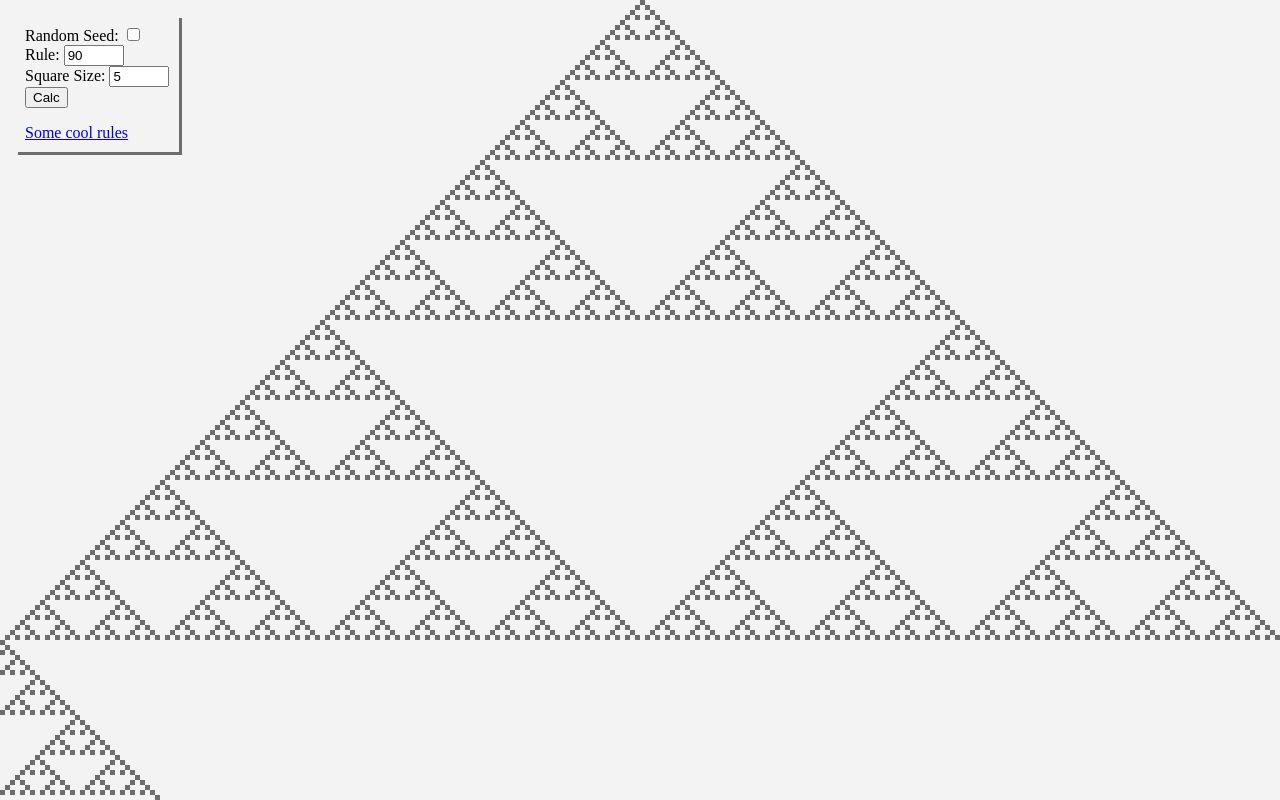
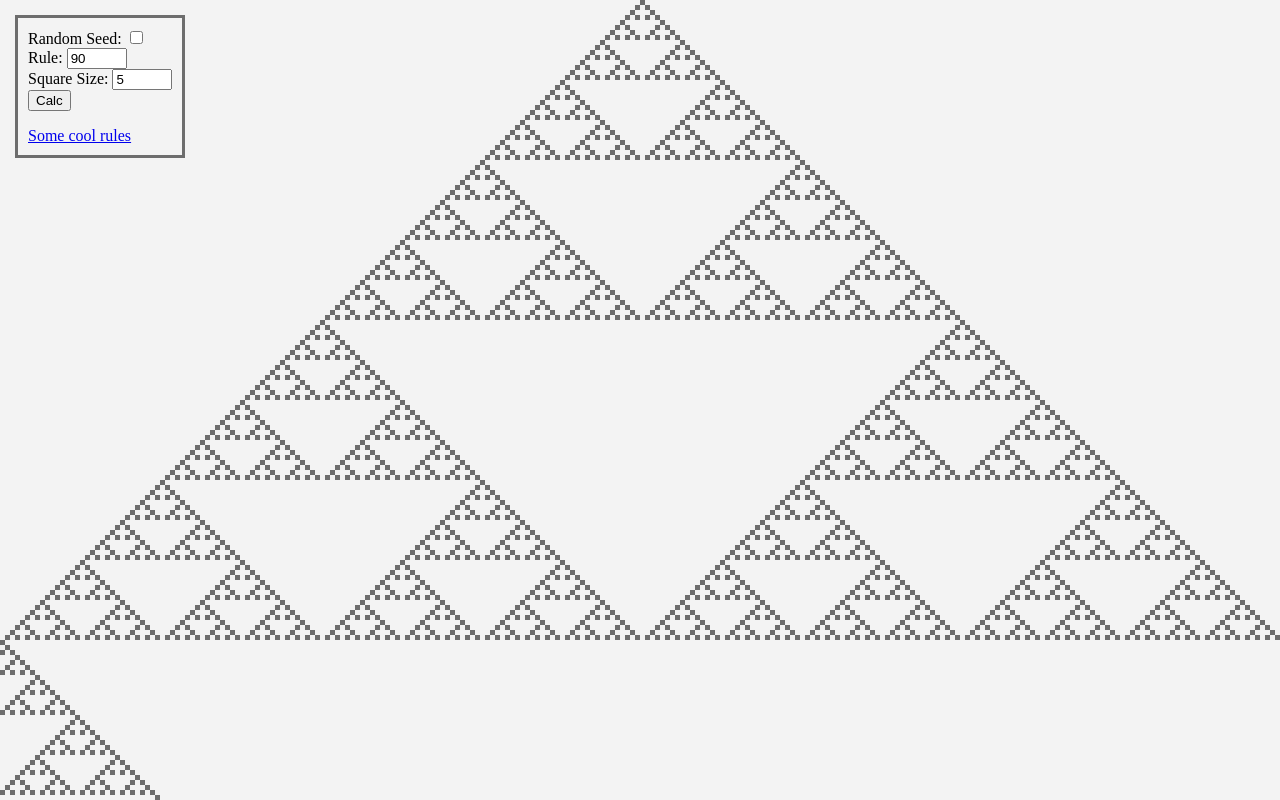
Before and after one commit to Sirikon/udca, a plain HTML site: page index.html in a window 1280 px wide. Drawn offline with Linux system fonts and the light colour scheme.

Commit message:
Better style for box

```diff
--- a/style.css
+++ b/style.css
@@ -25,7 +25,7 @@ html, body {
     z-index: 2;
     background-color: #f3f3f3;
     padding: 10px;
-    box-shadow: 3px 3px 0px 0px #6d6d6d;
+    border: 3px solid #6d6d6d;
 }
 
 #ruleNumber,
```
